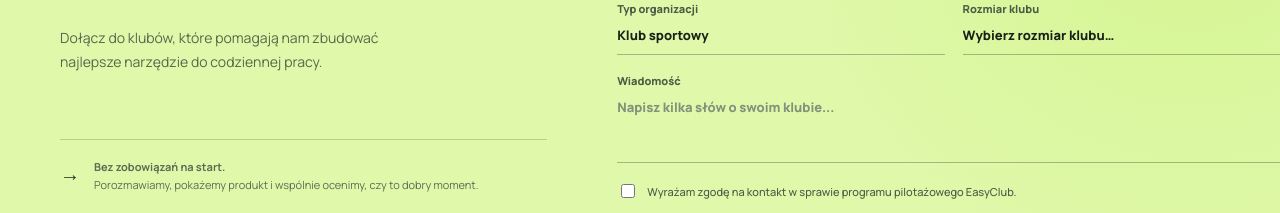
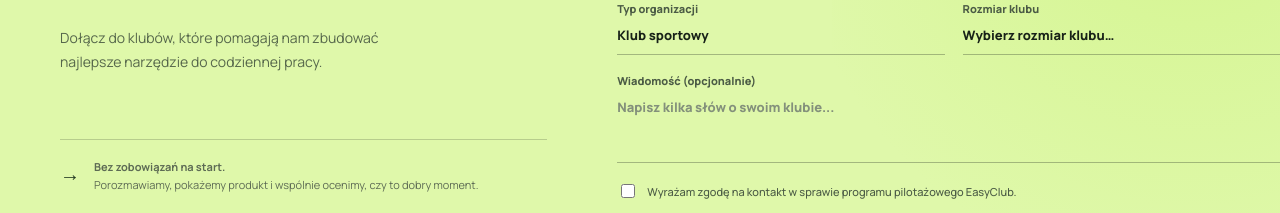
Before and after one commit to piotrsarol/easyclub-lp, a Next.js app: page / in a window 1280 px wide. Shown: the part 4873-5086 px from the top of the page. Built offline with nearby package versions, Linux system fonts and the light colour scheme.

Commit message:
copy: mark message field optional
Co-Authored-By: piotrsarol531 <piotrsarol531@gmail.com>

```diff
--- a/src/app/page.tsx
+++ b/src/app/page.tsx
@@ -237,7 +237,7 @@ export default function Home() {
               </select>
             </Field>
           </div>
-          <Field label="Wiadomość" name="message" error={fieldErrors.message}>
+          <Field label="Wiadomość (opcjonalnie)" name="message" error={fieldErrors.message}>
             <textarea name="message" rows={3} placeholder="Napisz kilka słów o swoim klubie..." aria-invalid={Boolean(fieldErrors.message)} aria-describedby={fieldErrors.message ? "message-error" : undefined} />
           </Field>
           <input className="honeypot" name="website" tabIndex={-1} autoComplete="off" />
```
